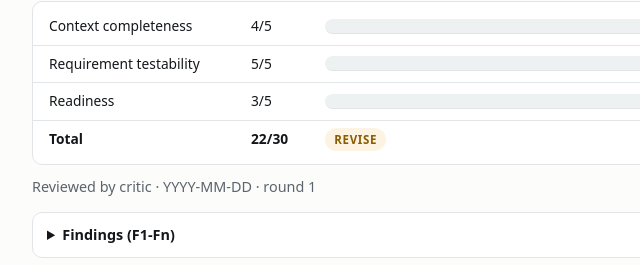
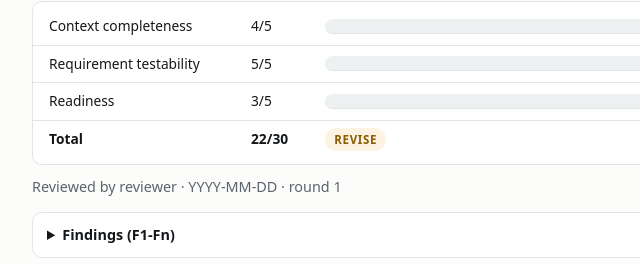
Before and after one commit to robruiz/rob-ruiz-skills, a plain HTML site: page templates/spec.html in a window 1280 px wide. Shown: the part 1612-1877 px from the top of the page, 128-768 px from the left. Drawn offline with Linux system fonts and the light colour scheme.

Commit message:
Genericize harness-specific references for portability
Remove personal-harness names (critic, advisor, spec-render,
acceptance-eval, fidelity, test-writing, graft tools, worklog),
the MiMo model name, and fast/medium/heavy tier vocabulary from
the committed skills, /spec command, and templates. Cross-references
now use generic phrasing (fresh-context reviewer, close-out
acceptance check, cheap render subagent) so the repo works on any
OpenCode setup.

```diff
--- a/templates/spec.html
+++ b/templates/spec.html
@@ -185,7 +185,7 @@
       <div class="row"><span>Readiness</span><span>3/5</span><span class="bar"><i style="width:60%"></i></span></div>
       <div class="row"><span class="total">Total</span><span class="total">22/30</span><span><span class="verdict revise">REVISE</span></span></div>
     </div>
-    <p class="take">Reviewed by critic · YYYY-MM-DD · round 1</p>
+    <p class="take">Reviewed by reviewer · YYYY-MM-DD · round 1</p>
     <details><summary>Findings (F1-Fn)</summary><p>Each finding, its severity, and fixed / dismissed with reason.</p></details>
   </section>
 
```
Also changed, not shown: 6 other files.
